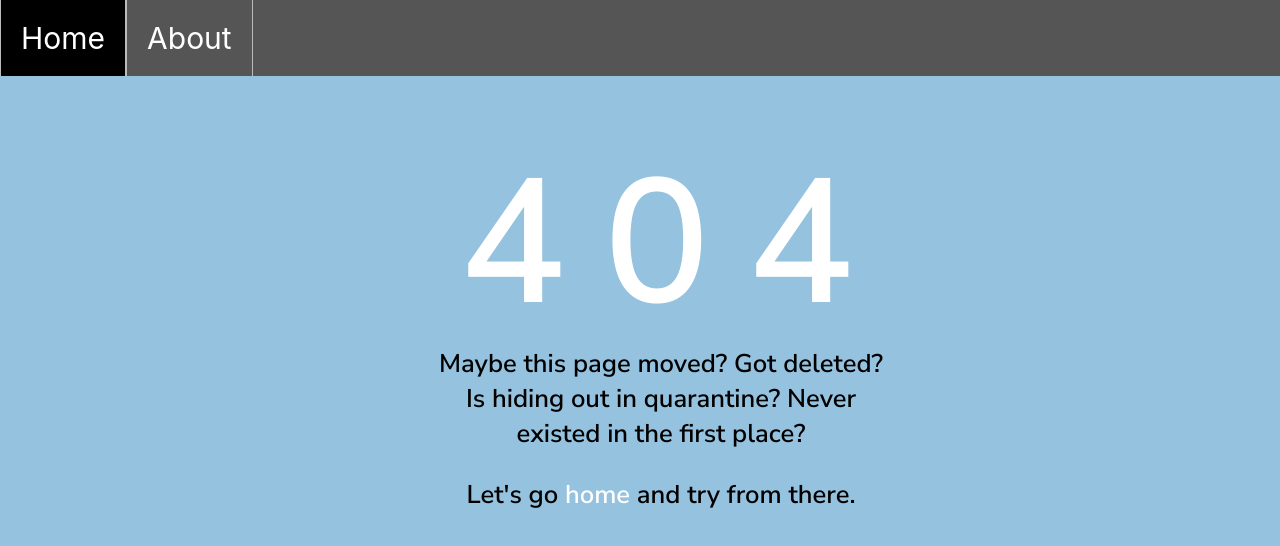
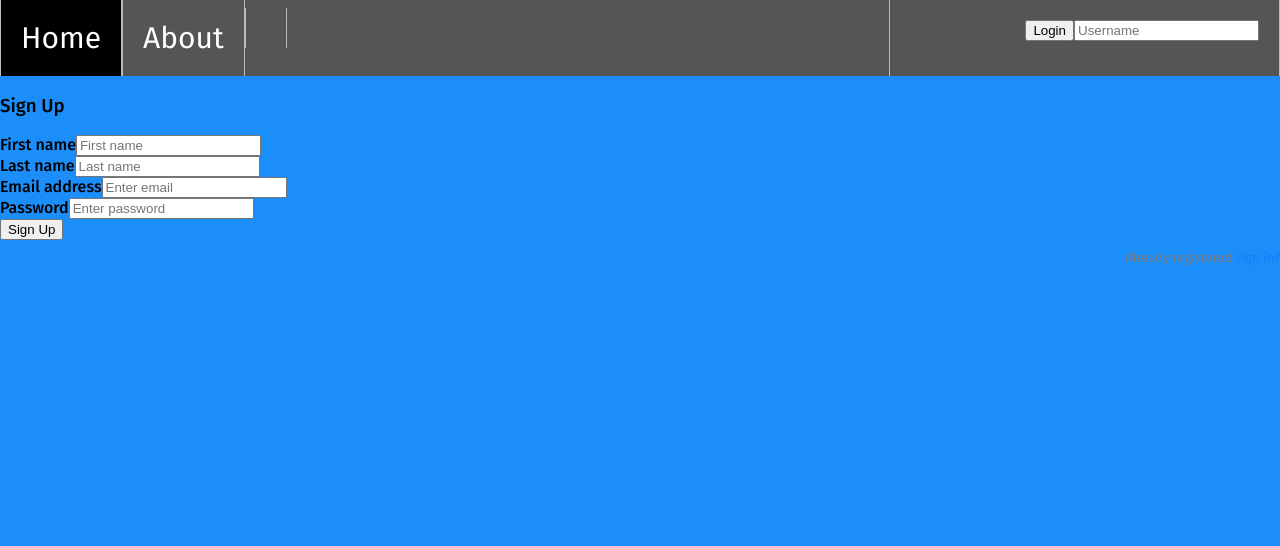
Before and after one commit to Napo1985/app_routing, a React (Create React App) app: page /login in a window 1280 px wide. Shown: the top 546 px of the page. Built offline with nearby package versions, Linux system fonts and the light colour scheme.

Commit message:
add time table , add login logout (not done )

```diff
--- a/package.json
+++ b/package.json
@@ -7,7 +7,9 @@
     "@testing-library/react": "^11.1.0",
     "@testing-library/user-event": "^12.1.10",
     "axios": "^0.21.0",
+    "bootstrap": "^4.5.3",
     "react": "^17.0.1",
+    "react-bootstrap": "^0.32.4",
     "react-dom": "^17.0.1",
     "react-router-dom": "^5.2.0",
     "react-scripts": "4.0.0",
--- a/src/App.css
+++ b/src/App.css
@@ -64,3 +64,19 @@ li {
   padding: 20px;
   font-size: 30px;
 }
+
+
+#sign{
+  float: right;
+
+}
+.userLogin{
+  visibility: visible;
+  float: right;
+  position: static;
+}
+.userLogout{
+  visibility: hidden;
+  float: right;
+  position: static;
+}
--- a/src/App.jsx
+++ b/src/App.jsx
@@ -13,19 +13,45 @@ import About from "./components/about/About";
 import Home from "./components/home/Home";
 import Page404 from "./components/Page404";
 import DisplayInfo from './components/DisplayInfo';
+import Login from "./Login";
 import './App.css';
-import DB from './components/database';
+// import DB from './components/database';
 
 class App extends React.Component {
   constructor(props){
     super(props)
+    this.state = {userName:"", loginInput:"", signIn:false};
+    this.createTimeTable = this.createTimeTable.bind(this);
+    this.signIn = this.signIn.bind(this);
+    this.signOut = this.signOut.bind(this);
+    this.inputChanged = this.inputChanged.bind(this);
 
   }
 
-  createTimeTable(item)
+  inputChanged(userName,btn)
   {
+    btn.disabled = userName !== "" ? false: true;
+    this.setState({loginInput:userName});
+  }
+
+  signIn(userName){
+
+      let x = document.getElementsByClassName("userLogin");
+      x[0].style.visibility = "hidden";
+      x[1].style.visibility = "hidden";
+      let y = document.getElementsByClassName("userLogout");
+      y[0].style.visibility = "visible";
+  }
+
+  signOut(userName){
+    let x = document.getElementsByClassName("userLogin");
+    x[0].style.visibility = "visible";
+    x[1].style.visibility = "visible";
+    let y = document.getElementsByClassName("userLogout");
+    y[0].style.visibility = "hidden";}
+
+  createTimeTable(item){
     let result = {}; // Results will go here
-
     // Loop from current hour 9 to hour 17
     for(let i = 9; i < 17; i++){
       let hour = i+":00";
@@ -33,6 +59,7 @@ class App extends React.Component {
     }
     return result;
   }
+
 
   async componentDidMount() {
     // DB.clearDB();
@@ -48,13 +75,9 @@ class App extends React.Component {
       if ((localStorage.getItem(str) === null))
       {
         let y = this.createTimeTable();
-
         localStorage.setItem(str,JSON.stringify(y));
       }
     }
-
-
-
   }
 
   render() {
@@ -65,6 +88,15 @@ class App extends React.Component {
             <li className = "active"> <Link to= "/Home" >Home</Link> </li>
             {/* <li> <Link to= "/Company"  >Company</Link> </li> */}
             <li> <Link to= "/About" >About</Link> </li>
+            {/* <li> <Link to= "/login" >Login</Link> </li> */}
+            <li id ="sign">
+                <input id = "loginName" className = "userLogin" type="text" placeholder="Username" name="username" onChange = {() => this.inputChanged(document.getElementById("loginName").value,document.getElementById("loginBtn"))}/>
+                <button id = "loginBtn" className = "userLogin" onClick = {() => this.signIn(document.getElementById("loginName").value) } >Login</button>
+                <div className = "userLogout" onClick = {() => this.signOut(document.getElementById("loginName").value)  } > Sign Out</div>
+            </li>
+            <li >
+
+            </li>
           </ul>
         </div>
 
@@ -75,12 +107,13 @@ class App extends React.Component {
           <Route path="/about"> <About /> </Route>
           <Route path="/home"> <Home /> </Route>
           <Route path="/display/:whatToPass" render={({ match }) => <DisplayInfo match={match} />} />
-
+          <Route exact path="/login"> <Login /></Route>
           <Redirect exact from='/' to='/Home' />
           <Route path="*"> <Page404 /> </Route>
 
         </Switch>
       </Router>
+
     );
   }
 }
--- /dev/null
+++ b/src/Login.css
@@ -0,0 +1,73 @@
+@import url('https://fonts.googleapis.com/css?family=Fira+Sans:400,500,600,700,800');
+
+* {
+  box-sizing: border-box;
+}
+body {
+  background: #1C8EF9 !important;
+  min-height: 100vh;
+  display: flex;
+  font-weight: 400;
+  font-family: 'Fira Sans', sans-serif;
+}
+
+h1,h2,h3,h4,h5,h6,label,span {
+  font-weight: 500;
+  font-family: 'Fira Sans', sans-serif;
+}
+
+body, html, .App, #root, .auth-wrapper {
+  width: 100%;
+  height: 100%;
+}
+
+.navbar-light {
+  background-color: #ffffff;
+  box-shadow: 0px 14px 80px rgba(34, 35, 58, 0.2);
+}
+
+.auth-wrapper {
+  display: flex;
+  justify-content: center;
+  flex-direction: column;
+  text-align: left;
+}
+
+.auth-inner {
+  width: 450px;
+  margin: auto;
+  background: #ffffff;
+  box-shadow: 0px 14px 80px rgba(34, 35, 58, 0.2);
+  padding: 40px 55px 45px 55px;
+  border-radius: 15px;
+  transition: all .3s;
+}
+
+.auth-wrapper .form-control:focus {
+  border-color: #167bff;
+  box-shadow: none;
+}
+
+.auth-wrapper h3 {
+  text-align: center;
+  margin: 0;
+  line-height: 1;
+  padding-bottom: 20px;
+}
+
+.custom-control-label {
+  font-weight: 400;
+}
+
+.forgot-password,
+.forgot-password a {
+  text-align: right;
+  font-size: 13px;
+  padding-top: 10px;
+  color: #7f7d7d;
+  margin: 0;
+}
+
+.forgot-password a {
+  color: #167bff;
+}
--- /dev/null
+++ b/src/Login.jsx
@@ -0,0 +1,38 @@
+import React, { Component } from "react";
+import "./Login.css";
+
+
+export default class SignUp extends Component {
+    render() {
+        return (
+            <form>
+                <h3>Sign Up</h3>
+
+                <div className="form-group">
+                    <label>First name</label>
+                    <input type="text" className="form-control" placeholder="First name" />
+                </div>
+
+                <div className="form-group">
+                    <label>Last name</label>
+                    <input type="text" className="form-control" placeholder="Last name" />
+                </div>
+
+                <div className="form-group">
+                    <label>Email address</label>
+                    <input type="email" className="form-control" placeholder="Enter email" />
+                </div>
+
+                <div className="form-group">
+                    <label>Password</label>
+                    <input type="password" className="form-control" placeholder="Enter password" />
+                </div>
+
+                <button type="submit" className="btn btn-primary btn-block">Sign Up</button>
+                <p className="forgot-password text-right">
+                    Already registered <a href="#">sign in?</a>
+                </p>
+            </form>
+        );
+    }
+}
--- a/src/components/Page404.jsx
+++ b/src/components/Page404.jsx
@@ -3,10 +3,10 @@ import './Page404.css';
 
 
 class Page404 extends React.Component {
-    constructor(props){
-      super(props)
+    // constructor(props){
+    //   super(props)
 
-    }
+    // }
 
     render() {
       <script src="https://kit.fontawesome.com/4b9ba14b0f.js" crossorigin="anonymous"></script>
--- a/src/components/company/Company.jsx
+++ b/src/components/company/Company.jsx
@@ -1,20 +1,26 @@
 import React from 'react';
-import DB from '../database'
+import CompanyAppointment from './CompanyAppointment';
+
 class Company extends React.Component {
     constructor(props){
       super(props)
     }
 
     render() {
-      console.log(this.props.match.params);
-      let x = this.props.match.params.companyName.toLowerCase();
-      let y = localStorage.getItem(x);
-      let readableJsonData = JSON.parse(y);
-      // let y = DB.getCollection(x);
+      // console.log(this.props.match.params);
+      let localStorageKey = this.props.match.params.companyName.toLowerCase();
+      let readableJsonData = JSON.parse(localStorage.getItem(localStorageKey));
       console.log(readableJsonData);
       return (
+        <div>
+          <div>
+              <b>{localStorageKey}</b>
+          </div>
+          <div>
+            <CompanyAppointment companyName = {localStorageKey} timeTable = {readableJsonData}/>
+          </div>
+        </div>
 
-                <div> dd</div>
       );
     }
   }
--- /dev/null
+++ b/src/components/company/CompanyAppointment.css
@@ -0,0 +1,4 @@
+.setApBtn{
+  border: solid black 1px;
+
+}
--- /dev/null
+++ b/src/components/company/CompanyAppointment.jsx
@@ -0,0 +1,34 @@
+import React from 'react';
+import './CompanyAppointment.css';
+
+class CompanyAppointment extends React.Component {
+    constructor(props){
+      super(props)
+      this.state = {timeTable:  this.props.timeTable};
+      this.setTime = this.setTime.bind(this);
+    }
+
+    setTime (key){
+      this.props.timeTable[key] = true;
+      localStorage.setItem(this.props.companyName,JSON.stringify(this.props.timeTable));
+      this.setState({ timeTable:  this.props.timeTable });
+
+    }
+
+    render() {
+      let htmlTableElement = [];
+
+      for (var key in this.props.timeTable) {
+        if (this.props.timeTable[key] == false){
+          let currentKey = key ;
+          htmlTableElement.push(<button  className= "setApBtn" key= {currentKey} onClick = {() => this.setTime(currentKey)} > {currentKey} </button> ) ;
+        }
+        // console.log(key, this.props.timeTable[key]);
+      }
+      return (
+        <div> {htmlTableElement}</div>
+      );
+    }
+  }
+
+  export default CompanyAppointment;
--- a/src/components/home/Card.jsx
+++ b/src/components/home/Card.jsx
@@ -12,6 +12,7 @@ class Card extends React.Component {
 
     redirectLink(event)
     {
+
         const url = this.props.path +"/" +this.props.CardData["company"].toLowerCase();
         this.props.history.push(url);
     }
--- a/src/components/home/Table.jsx
+++ b/src/components/home/Table.jsx
@@ -1,5 +1,6 @@
 import React from 'react';
-import Card from "./Card"
+import Card from "./Card";
+
 class Table extends React.Component {
 
     constructor(props) {
@@ -7,14 +8,14 @@ class Table extends React.Component {
     }
 
     render() {
-        console.log(this.props)
+        // console.log(this.props)
         let htmlTableElement = [];
 
         const renderData = () => {
             this.props.jData.map((el)=> {
 
                 htmlTableElement.push(<Card key ={"card-"+el.id} CardData= {el} path={this.props.path}/>) ;
-                // return console.log(el);
+                return null;
 
             })
 
```
Also changed, not shown: src/components/home/Home.jsx (+0 -9 lines), 1 other file (tests, documents, lock files or other folders).
